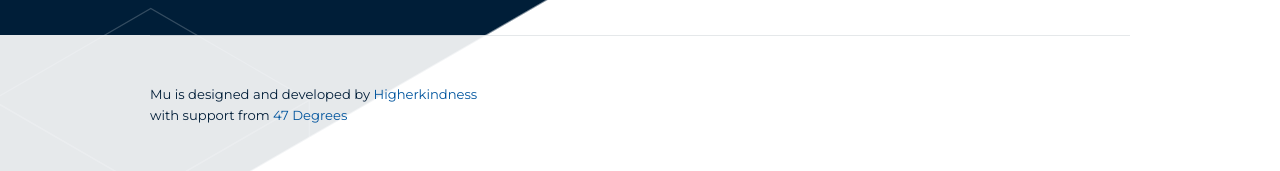
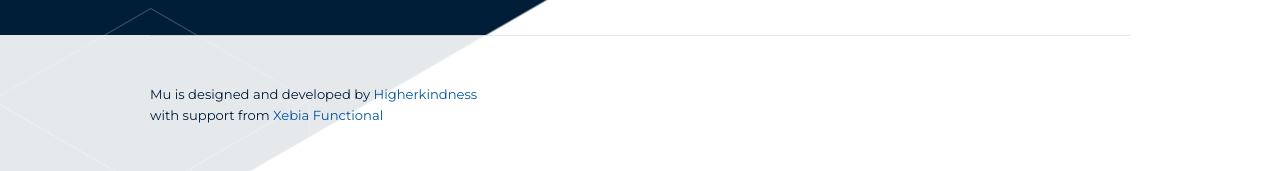
Before and after one commit to higherkindness/higherkindness.github.io, a Jekyll site: the page built from mu-kotlin/index.md, in a window 1280 px wide. Shown: the part 726-897 px from the top of the page. Built offline with Jekyll 4.4.1, drawn with Linux system fonts in a browser that asks for light colours.

Commit message:
upgrade 47degrees to xebia-functional

```diff
--- a/_config.yml
+++ b/_config.yml
@@ -10,7 +10,7 @@ mu-name: Mu
 #-------------------------
 mu-description: Mu is a purely functional library for building microservices
 #-------------------------
-author: 47 Degrees
+author: Xebia Functional
 keywords: functional-programming, kotlin-library, monads, monad-transformers, functional-data-structure, kotlin, fp-types, adt, free-monads, tagless-final, mtl, for-comprehension, category-theory
 #-------------------------
 url: https://www.47deg.com
--- a/_includes/_mu-footer.html
+++ b/_includes/_mu-footer.html
@@ -1,6 +1,6 @@
 <footer id="footer">
     <div class="container">
         <p>
-          {{ site.mu-title }} is designed and developed by <a href="https://higherkindness.io" title="{{ site.mu-title }}" target="_blank" rel="noopener noreferrer">{{ site.title }}</a> <br>with support from <a href="https://www.47deg.com/" target="_blank" title="47 Degrees" rel="noopener noreferrer">47 Degrees</a></p>
+          {{ site.mu-title }} is designed and developed by <a href="https://higherkindness.io" title="{{ site.mu-title }}" target="_blank" rel="noopener noreferrer">{{ site.title }}</a> <br>with support from <a href="https://www.47deg.com/" target="_blank" title="Xebia Functional" rel="noopener noreferrer">Xebia Functional</a></p>
     </div>
 </footer>
```
